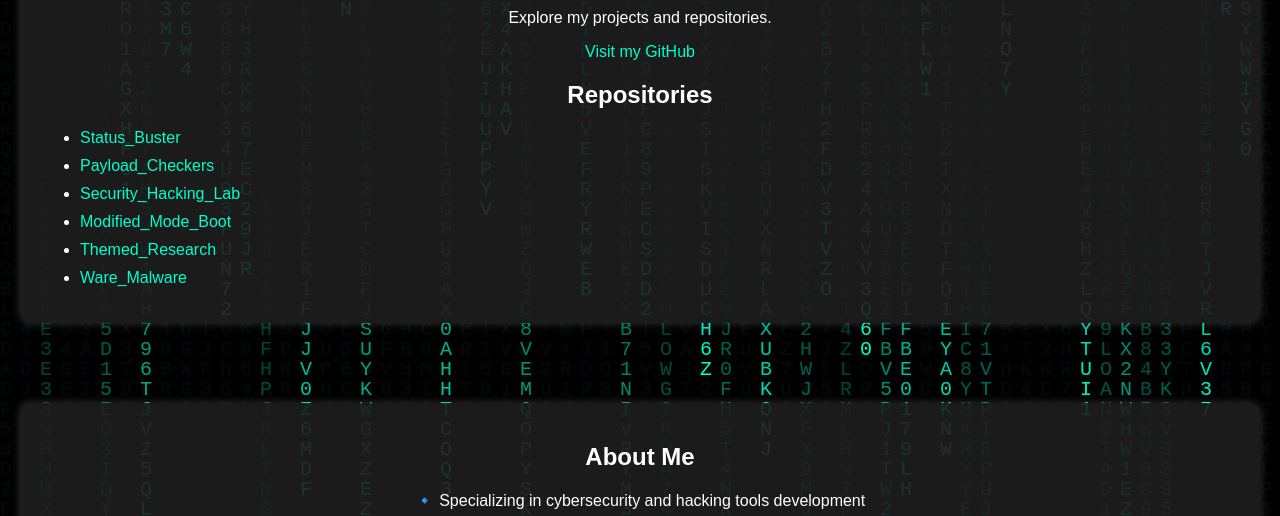
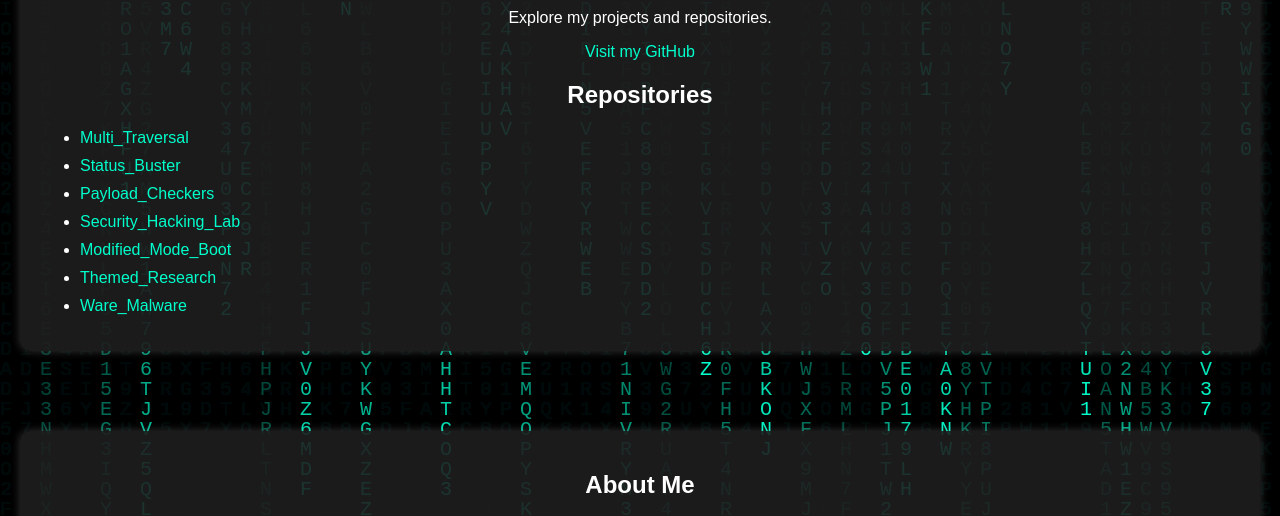
Before and after one commit to Alecto-Fsociety/alecto-fsociety.github.io, a plain HTML site: page github_profile.html in a window 1280 px wide. Shown: the part 285-801 px from the top of the page. Drawn offline with Linux system fonts and the light colour scheme.

Commit message:
Update github_profile.html

```diff
--- a/github_profile.html
+++ b/github_profile.html
@@ -89,6 +89,7 @@
 
         <h2>Repositories</h2>
         <ul class="repo-list">
+            <li><a href="https://github.com/Alecto-Fsociety/Multi_Traversal" target="_blank">Multi_Traversal</a></li>
             <li><a href="https://github.com/Alecto-Fsociety/Status_Buster" target="_blank">Status_Buster</a></li>
             <li><a href="https://github.com/Alecto-Fsociety/Payload_Checkers" target="_blank">Payload_Checkers</a></li>
             <li><a href="https://github.com/Alecto-Fsociety/Security_Hacking_Lab" target="_blank">Security_Hacking_Lab</a></li>
```
